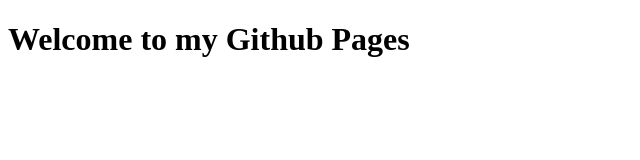
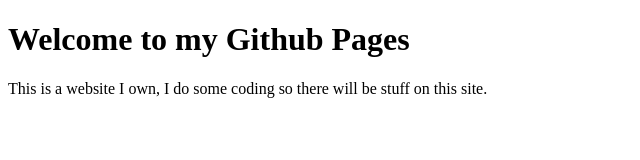
Before and after one commit to Query73/query73.github.io, a plain HTML site: page index.html in a window 1280 px wide. Shown: the whole page, without its empty margins (0-640 px from the left). Drawn offline with Linux system fonts and the light colour scheme.

Commit message:
updated index.html

```diff
--- a/index.html
+++ b/index.html
@@ -6,5 +6,6 @@
   </head>
   <body>
 	<h1>Welcome to my Github Pages</h1>
+	<p>This is a website I own, I do some coding so there will be stuff on this site.</p>
   </body>
 </html>
```
